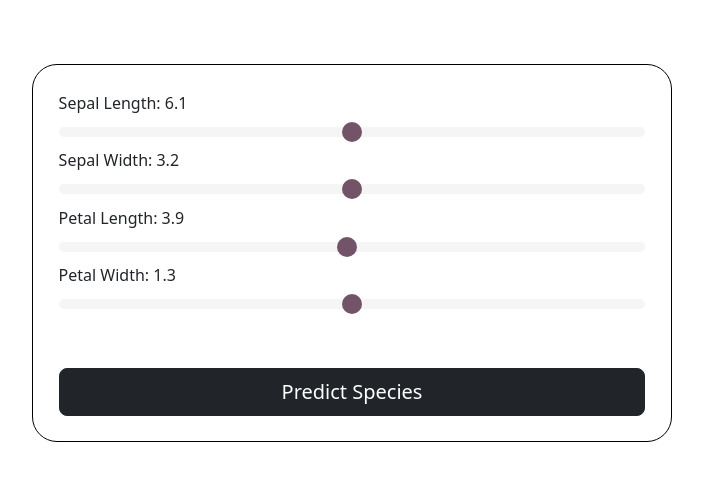
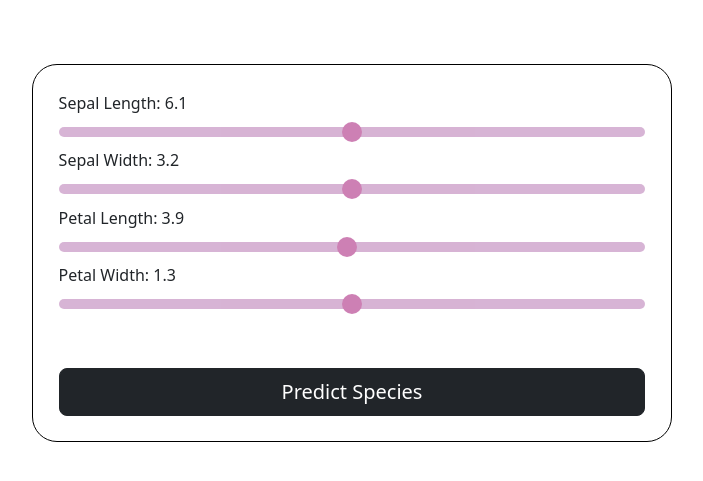
Before and after one commit to DanushH/DanushH-Django_Iris_Classification_Web_App, a Django app: page / in a window 1280 px wide. Shown: the part 78-559 px from the top of the page, without its empty margins (288-991 px from the left). Run offline with Django 5.2, Linux system fonts and the light colour scheme; parts of the project's set-up code (start-up, migrations or seed data) failed here and were passed over.

Commit message:
Add media files

```diff
--- a/irisproject/irisapp/static/css/styles.css
+++ b/irisproject/irisapp/static/css/styles.css
@@ -56,11 +56,10 @@ tbody {
     appearance: none;
     height: 10px;
     border-radius: 5px;
-    background: #f1f1f1;
+    background: #c794c3;
     outline: none;
     opacity: 0.7;
     margin-bottom: 25px;
-
 }
 
 .custom-range::-webkit-slider-thumb {
@@ -69,6 +68,6 @@ tbody {
     width: 20px;
     height: 20px;
     border-radius: 50%;
-    background: #380b29;
+    background: #b94b95;
     cursor: pointer;
 }
```
Also changed, not shown: irisproject/irisapp/static/media/home.PNG, irisproject/irisapp/static/media/result.PNG.
